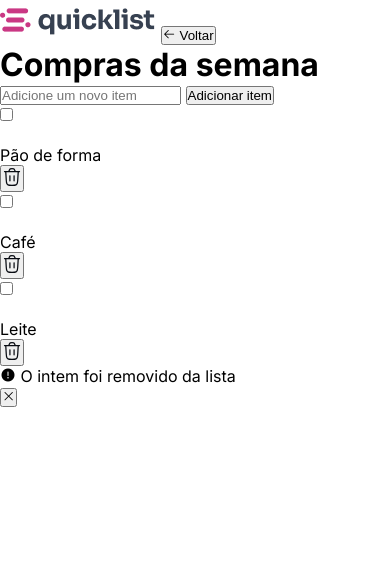
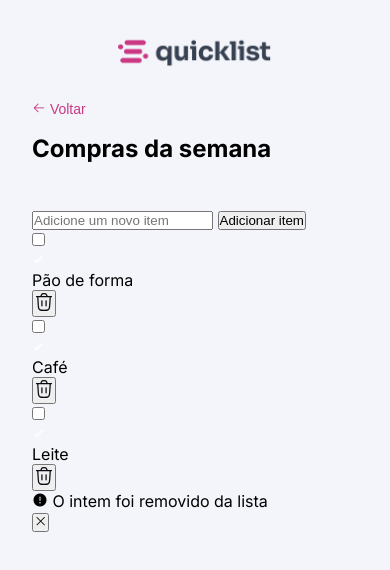
Before and after one commit to NicoleEvangelista12A/QuickList, a plain HTML site: page index.html in a window 390 px wide. Drawn offline with nearby package versions, Linux system fonts and the light colour scheme.

Commit message:
estilização do header mobile no style.css

```diff
--- a/style.css
+++ b/style.css
@@ -13,7 +13,7 @@
     --color-brand: #CA3884;
     --color-brand-hover: #A52C6B;
     --color-danger: #C93847;
-    --content-primary: #0B8B12;
+    --content-primary: #000000;
     --content-secondary: #374151;
     --content-tertiary: #9CA3AF;
     --always-white: #FFF;
@@ -24,4 +24,38 @@
 
 body {
     font-size: 1.6rem;
+    padding: 3.2rem;
+    background: var(--background-primary);
 }
+
+Header {
+    margin-bottom: 4.4rem;
+    max-width: 62.7rem;
+    margin-inline: auto;
+    display: flex;
+    flex-direction: column;
+    align-items: start;
+
+    img {
+        width: 15.4rem;
+        margin-inline: auto;
+        margin-bottom: 3rem;
+    }
+
+    button {
+        border: none;
+        background: none;
+        font-size: 1.4rem;
+        line-height: 1.6rem;
+        font-weight: 500;
+        margin-bottom: 1.6rem;
+        color: var(--color-brand);
+        cursor: pointer;
+    }
+
+    h1 {
+        font-size: 2.4rem;
+        color: var(--content-primary);
+        line-height: 3.2rem;
+    }
+}
```
